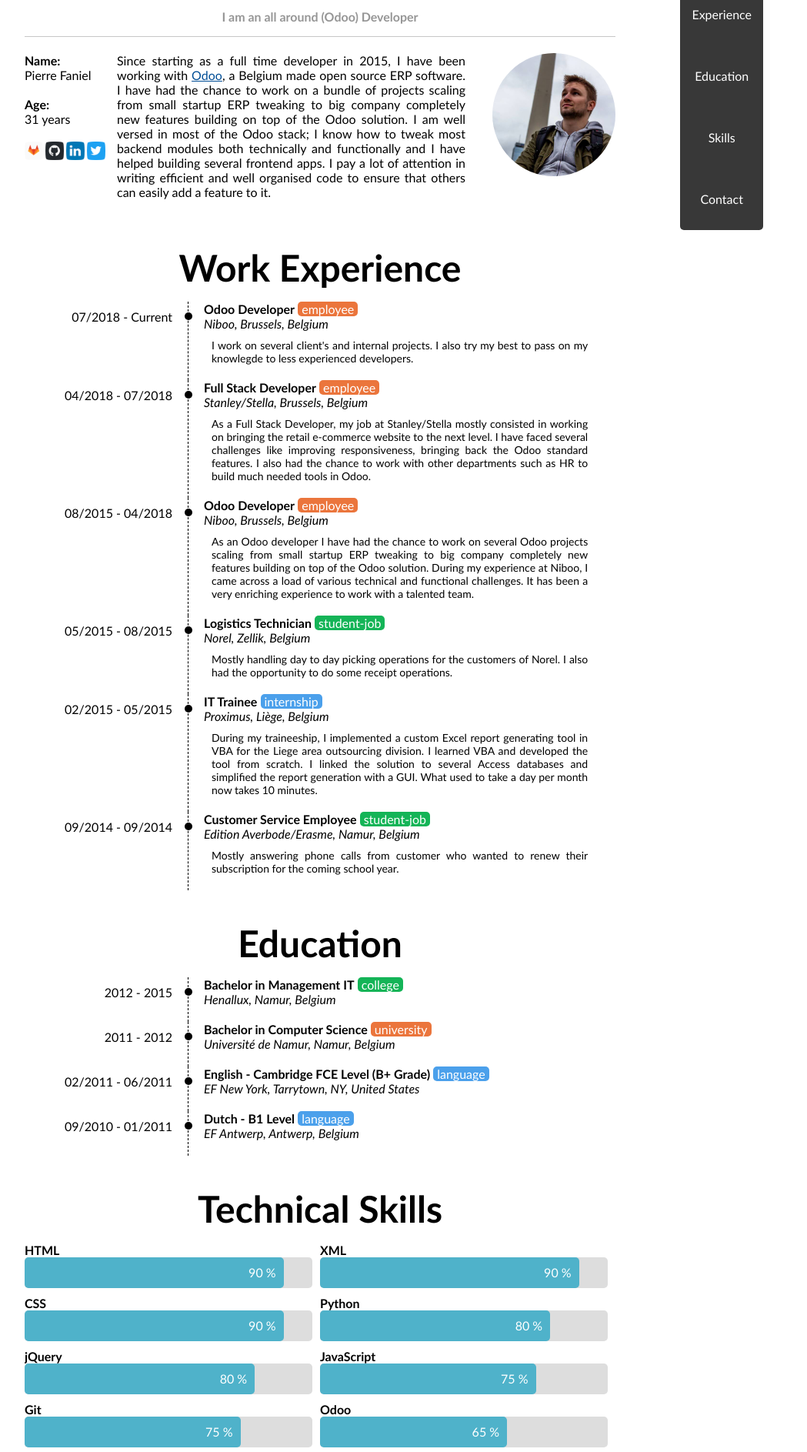
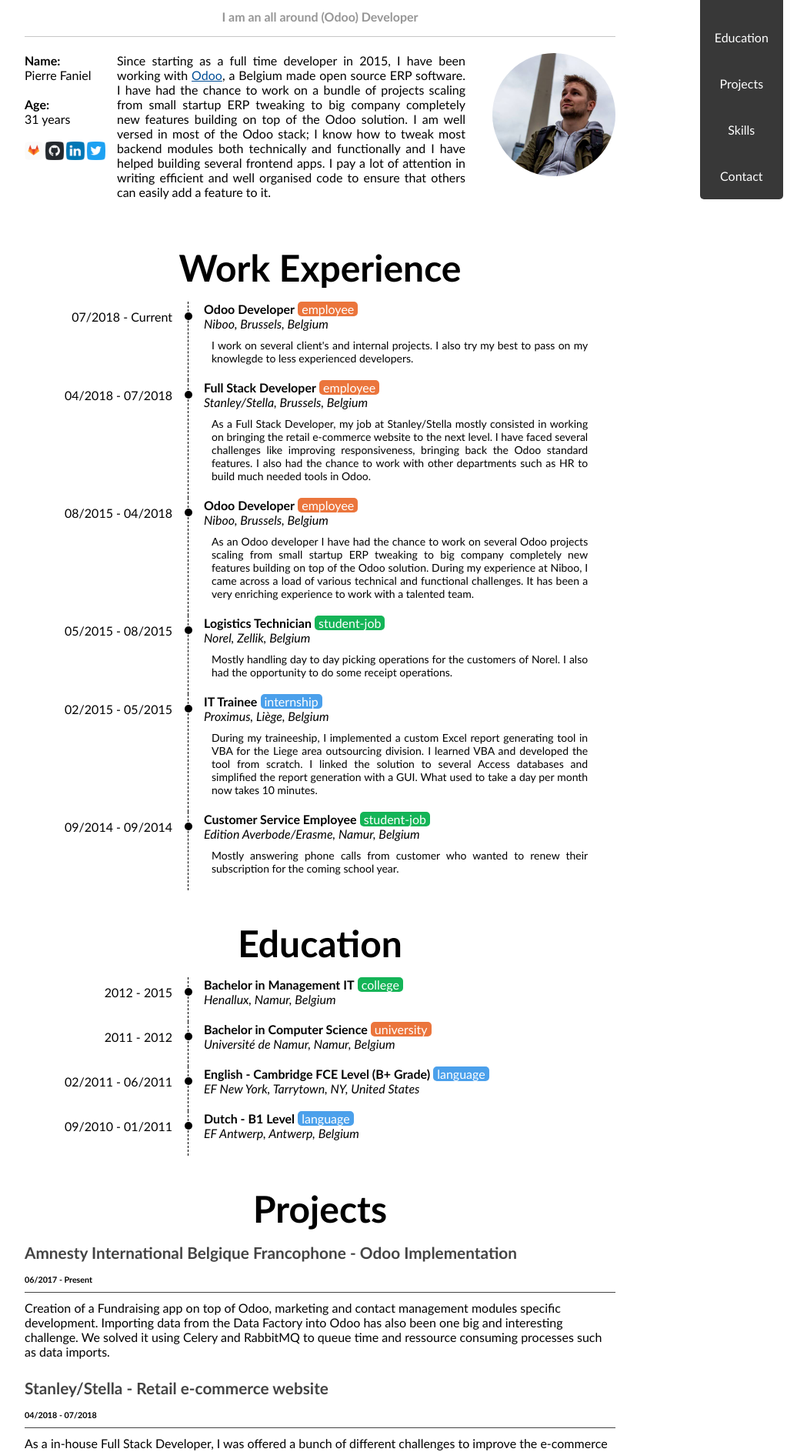
Before and after one commit to PierreFaniel/interactive-resume, a React (Create React App) app: page / in a window 1280 px wide. Shown: the part 901-2788 px from the top of the page at 77% size, without its empty margins (224-1273 px from the left). Built offline with nearby package versions, Linux system fonts and the light colour scheme; the HTML template or start-up script is replaced by a standard one.

Commit message:
Add projects section

```diff
--- a/src/App.css
+++ b/src/App.css
@@ -8,7 +8,7 @@
     margin-top: 0;
     position: absolute;
     top: 100%;
-    right: 5%;
+    right: 3%;
     list-style-type: none;
 }
 
@@ -20,7 +20,7 @@
 .scroll-spy li {
     display: block;
     float: none;
-    height: 80px;
+    height: 60px;
     background-color: #383838;
 }
 
@@ -38,7 +38,7 @@
     color: #fff;
     display: block;
     position: relative;
-    padding: 30px 15px;
+    padding: 20px 15px;
     text-align: center;
     line-height: 20px;
     text-decoration: none;
--- a/src/App.js
+++ b/src/App.js
@@ -5,19 +5,20 @@
 import Profile from './Profile';
 import Experiences from './Experiences';
 import Education from './Education';
+import Projects from './Projects';
 import Skills from './Skills';
 import Hobbies from './Hobbies';
 import Contact from './Contact';
 
 
-const appSections = ['profileSection', 'experienceSection', 'educationSection', 'skillsSection', 'contactSection']
+const appSections = ['profileSection', 'experienceSection', 'educationSection', 'projectsSection', 'skillsSection', 'contactSection'];
 class App extends Component {
   scrollSpyElement = undefined;
 
   listenScrollEvent = e => {
     // Must be computed each time
     const coverHeight = document.querySelector('.cover').scrollHeight;
-    if(window.scrollY > 30 + coverHeight){
+    if(window.scrollY > coverHeight){
       this.scrollSpyElement.classList.add('fixed');
     } else {
       this.scrollSpyElement.classList.remove('fixed');
@@ -38,6 +39,7 @@
           <Profile/>
           <Experiences/>
           <Education/>
+          <Projects/>
           <Skills/>
           <Hobbies/>
           <Contact/>
@@ -46,6 +48,7 @@
           <li><a href="#profileSection">Profile</a></li>
           <li><a href="#experienceSection">Experience</a></li>
           <li><a href="#educationSection">Education</a></li>
+          <li><a href="#projectsSection">Projects</a></li>
           <li><a href="#skillsSection">Skills</a></li>
           <li><a href="#contactSection">Contact</a></li>
         </Scrollspy>
--- /dev/null
+++ b/src/Projects.css
@@ -0,0 +1,17 @@
+.project h4 {
+    text-align: left;
+    font-size: 1.3em;
+    color: #444;
+    border: none;
+    margin-bottom: 0;
+}
+.project h6 {
+    margin-top: 0;
+    margin-bottom: 10px;
+    padding-bottom: 10px;
+    border-bottom: 1px solid #444;
+}
+
+.project {
+    margin-bottom: 25px;
+}
--- /dev/null
+++ b/src/Projects.js
@@ -0,0 +1,59 @@
+import React, { Component } from 'react';
+import './Projects.css';
+
+class Projects extends Component {
+    render(){
+        return (
+            <section id="projectsSection"  className="container projects">
+                <h2>Projects</h2>
+                <div className="project">
+                    <h4>Amnesty International Belgique Francophone - Odoo Implementation</h4>
+                    <h6>06/2017 - Present</h6>
+                    <div className="project-description">
+                        Creation of a Fundraising app on top of Odoo, marketing and contact management modules specific development.
+                        Importing data from the Data Factory into Odoo has also been one big and interesting challenge.
+                        We solved it using Celery and RabbitMQ to queue time and ressource consuming processes such as data imports.
+                    </div>
+                </div>
+                <div className="project">
+                    <h4>Stanley/Stella - Retail e-commerce website</h4>
+                    <h6>04/2018 - 07/2018</h6>
+                    <div className="project-description">
+                        As a in-house Full Stack Developer, I was offered a bunch of different challenges to improve the e-commerce platform which is based on Odoo.
+                        I started by improving the website overall responsiveness by making it more mobile friendly.
+                        I then worked on bringing back Odoo standard features that were lost during the last website's restyling.
+                    </div>
+                </div>
+                <div className="project">
+                    <h4>Stanley/Stella - Product information management tool</h4>
+                    <h6>04/2018 - 07/2018</h6>
+                    <div className="project-description">
+                        During my time at Stanley/Stella, I also had the chances to work on the PIM (product information management) which is a custom Odoo app.
+                        I worked on making a completely automated product sheet which displays all the product information on a single page PDF file which will be made available to B2B customers.
+                    </div>
+                </div>
+                <div className="project">
+                    <h4>Skill at Click - Consultant and Client Portal implementation (MVP Phase)</h4>
+                    <h6>03/2018 - 04/2018</h6>
+                    <div className="project-description">
+                        I have worked full time as a the sole Odoo developer for the skillsatclick.com project during a month.
+                        The goal was to have an MVP in order to show the added value of skillsatclick. I
+                        t was a very interesting project for me as I was directly conversing with the founder of the platform.
+                        We worked in a very Agile way and usually doing sprints of one week but sometimes one day.
+                        I am proud of the result we were able to deliver in such a short period.
+                    </div>
+                </div>
+                <div className="project">
+                    <h4>Maison Dandoy - Odoo Implementation</h4>
+                    <h6>01/2017 - Present</h6>
+                    <div className="project-description">
+                        Implementation of the Odoo ERP solution for Maison Dandoy: Accounting, sales and purchase flow, inventory management, manufacturing and point of sale.
+                        Connector app with Dandoy's craft e-commerce platform.
+                    </div>
+                </div>
+            </section>
+        )
+    }
+}
+
+export default Projects;
```
